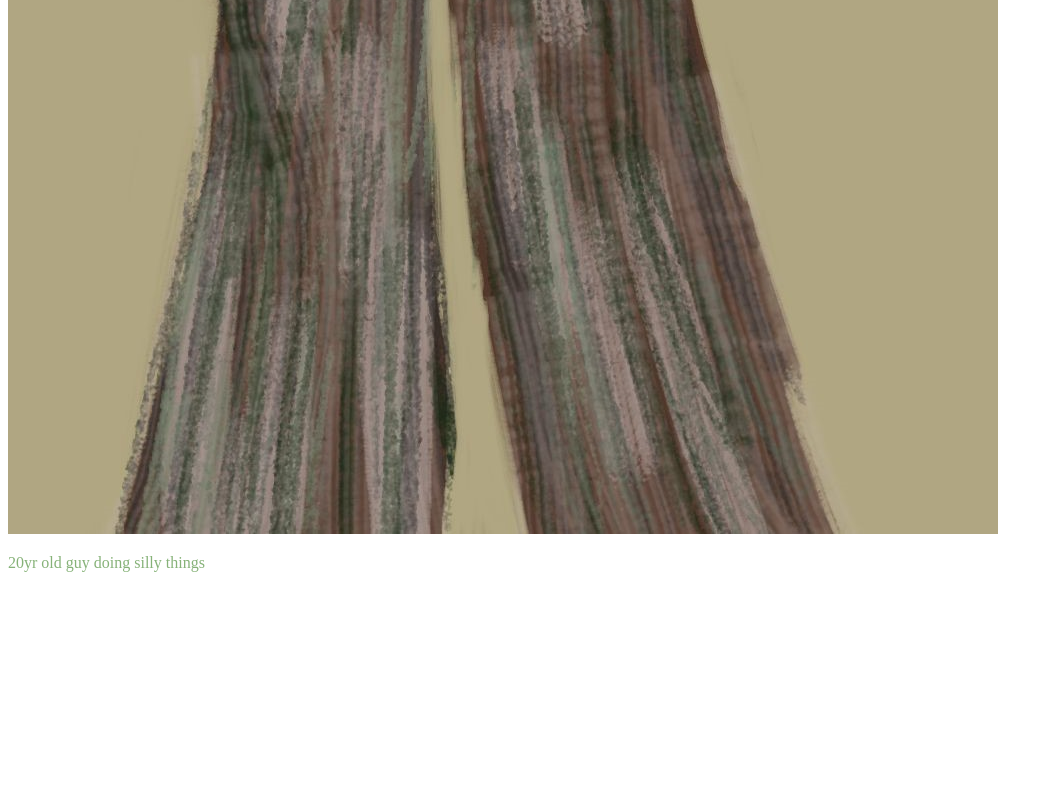
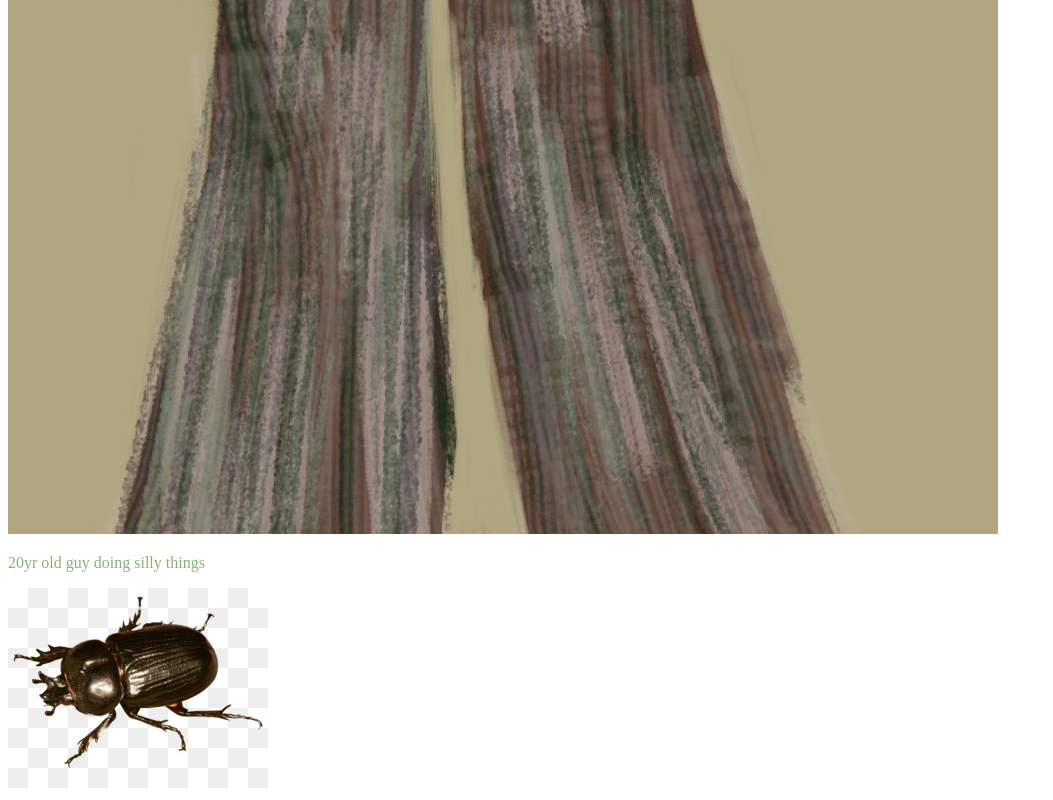
Before and after one commit to mandaceder/mandaceder.github.io, a plain HTML site: page index.html in a window 1280 px wide. Shown: the part 1572-2372 px from the top of the page, without its empty margins (0-1053 px from the left). Before the commit the page ends 2160 px from the top, so only its background shows below. Drawn offline with Linux system fonts and the light colour scheme.

Commit message:
Update index.html
adding bugs

```diff
--- a/index.html
+++ b/index.html
@@ -32,6 +32,7 @@
            20yr old guy doing silly things
           </p>
           <div class="work-arrow">
+              <img src="/beetle cutie.jpg" alt="image" />
 <title>Page Title</title>
 </head>
 </body>
```
